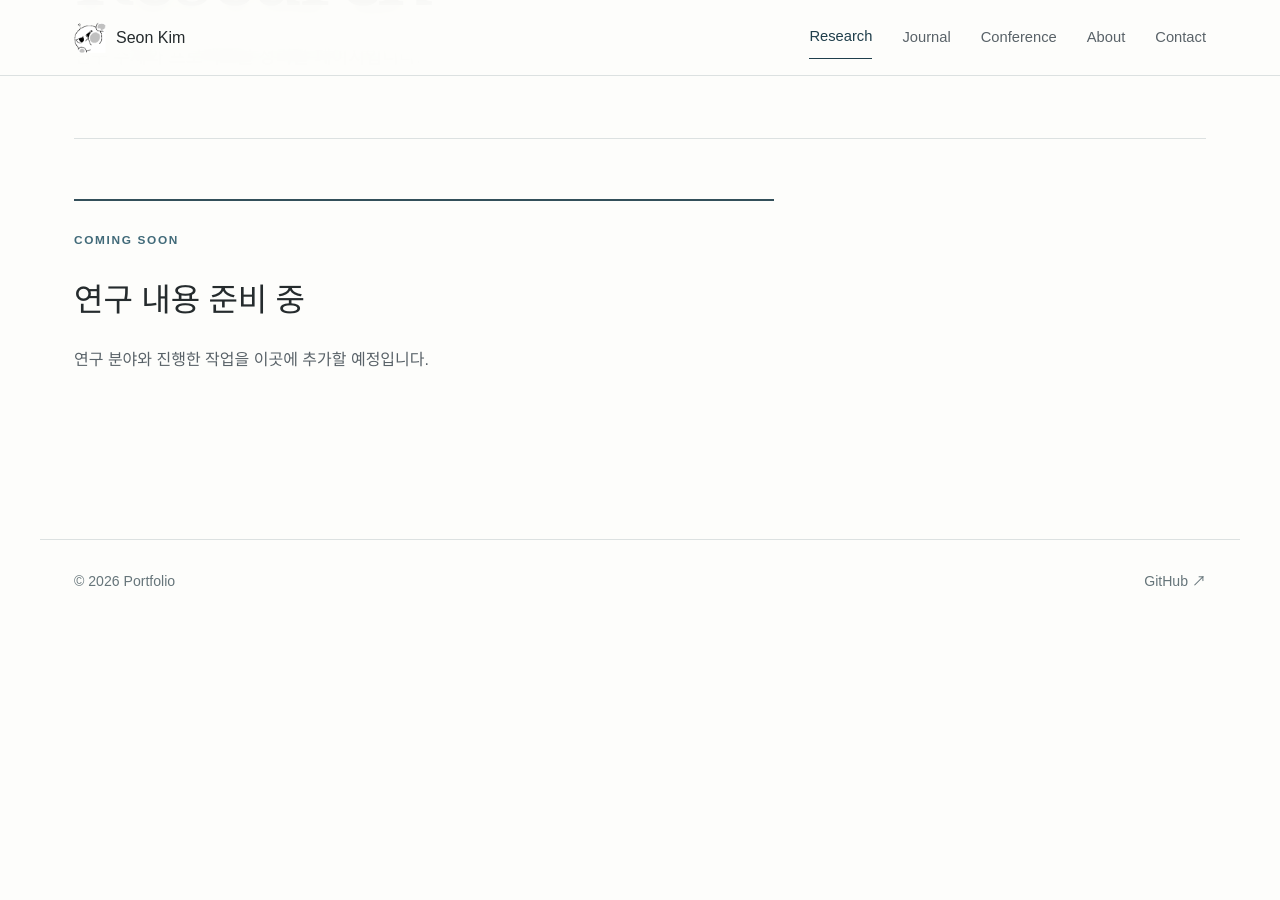
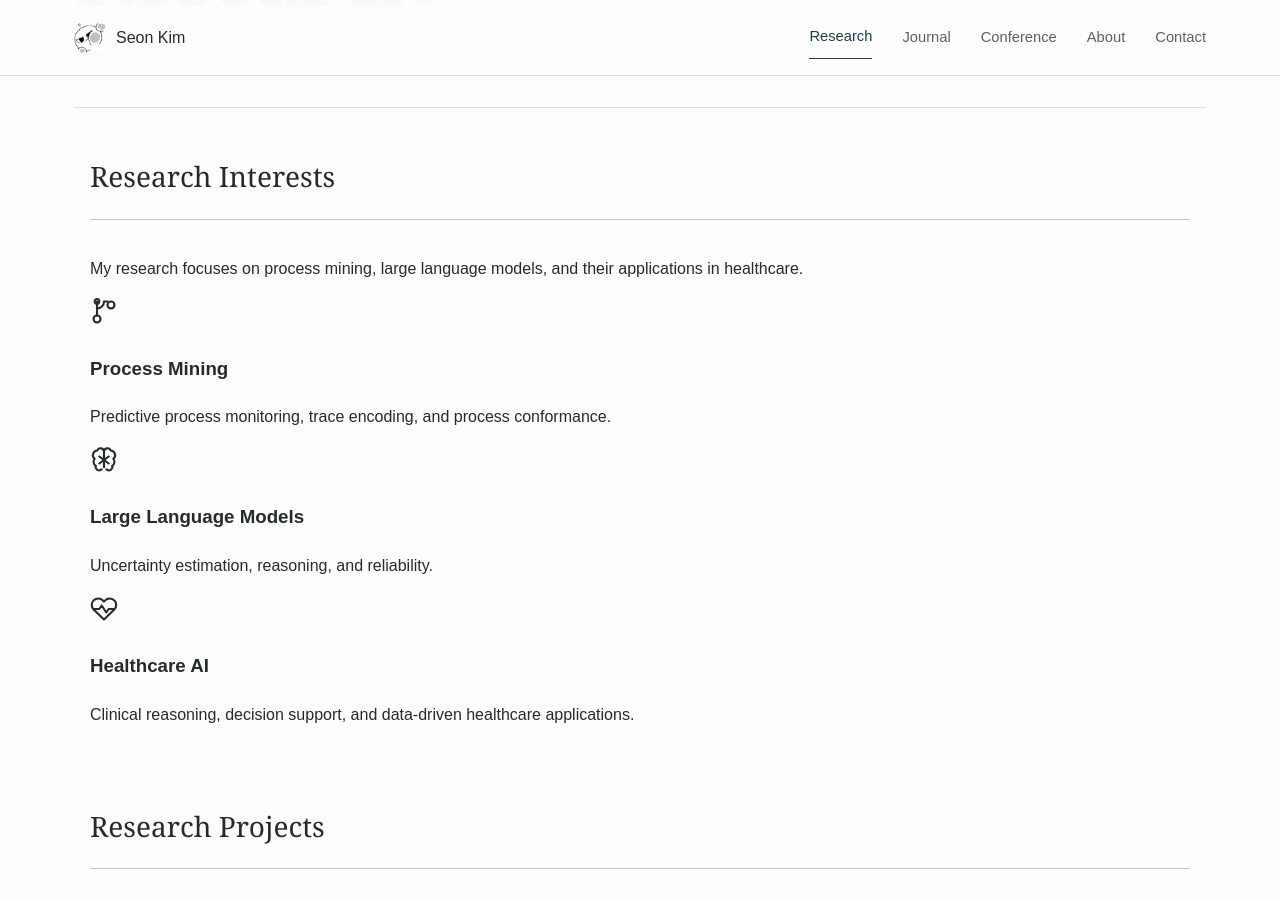
Before and after one commit to KSO012/KSO012.github.io, a Jekyll site: the page built from research.md, in a window 1280 px wide and 900 px high, scrolled down 305 px. Built offline with Jekyll 4.4.1, drawn with Linux system fonts in a browser that asks for light colours; before the commit the page ends 944 px from its top, so only the background shows below that; some of the changed text lies outside the part shown.

Commit message:
Update research.md

```diff
--- a/research.md
+++ b/research.md
@@ -4,5 +4,228 @@ title: Research
 nav: research
 permalink: /research/
 ---
-<section class="page-intro"><div class="eyebrow">RESEARCH</div><h1>Research</h1><p>연구 주제와 프로젝트를 정리할 페이지입니다.</p></section>
-<div class="project-card"><span class="eyebrow">COMING SOON</span><h2>연구 내용 준비 중</h2><p>연구 분야와 진행한 작업을 이곳에 추가할 예정입니다.</p></div>
+
+<!-- Common Page Header -->
+<section class="page-intro">
+  <div class="eyebrow">RESEARCH</div>
+  <h1>Research</h1>
+</section>
+
+<div class="journal-page">
+
+  <!-- =================================
+       RESEARCH INTERESTS
+  ================================= -->
+
+  <section class="journal-section">
+
+    <div class="journal-section-header">
+      <h2>Research Interests</h2>
+    </div>
+
+    <p class="research-intro">
+      My research focuses on process mining, large language
+      models, and their applications in healthcare.
+    </p>
+
+    <div class="research-interests">
+
+      <!-- Process Mining -->
+      <div class="research-interest">
+
+        <div class="research-interest-icon">
+          <svg width="28" height="28" viewBox="0 0 24 24"
+               fill="none" stroke="currentColor"
+               stroke-width="1.8" stroke-linecap="round"
+               stroke-linejoin="round" aria-hidden="true">
+            <path d="M6 3v12"/>
+            <circle cx="6" cy="3" r="2"/>
+            <circle cx="6" cy="18" r="3"/>
+            <circle cx="18" cy="6" r="3"/>
+            <path d="M6 9a6 6 0 0 0 6-6h3"/>
+          </svg>
+        </div>
+
+        <h3>Process Mining</h3>
+
+        <p>
+          Predictive process monitoring, trace encoding,
+          and process conformance.
+        </p>
+
+      </div>
+
+
+      <!-- Large Language Models -->
+      <div class="research-interest">
+
+        <div class="research-interest-icon">
+          <svg width="28" height="28" viewBox="0 0 24 24"
+               fill="none" stroke="currentColor"
+               stroke-width="1.8" stroke-linecap="round"
+               stroke-linejoin="round" aria-hidden="true">
+            <path d="M12 18V5a3 3 0 0 0-5.8-1.1A4 4 0 0 0 4 11
+                     a4 4 0 0 0 1 6 3 3 0 0 0 5 3"/>
+            <path d="M12 18V5a3 3 0 0 1 5.8-1.1A4 4 0 0 1 20 11
+                     a4 4 0 0 1-1 6 3 3 0 0 1-5 3"/>
+            <path d="M8 9l4 3 4-3M8 15l4-3 4 3"/>
+          </svg>
+        </div>
+
+        <h3>Large Language Models</h3>
+
+        <p>
+          Uncertainty estimation, reasoning,
+          and reliability.
+        </p>
+
+      </div>
+
+
+      <!-- Healthcare AI -->
+      <div class="research-interest">
+
+        <div class="research-interest-icon">
+          <svg width="28" height="28" viewBox="0 0 24 24"
+               fill="none" stroke="currentColor"
+               stroke-width="1.8" stroke-linecap="round"
+               stroke-linejoin="round" aria-hidden="true">
+            <path d="M20.8 4.6a5.5 5.5 0 0 0-7.8 0L12 5.7
+                     l-1.1-1.1a5.5 5.5 0 0 0-7.8 7.8L12 21
+                     l8.8-8.6a5.5 5.5 0 0 0 0-7.8Z"/>
+            <path d="M3.5 12H8l2-3 4 6 2-3h4.5"/>
+          </svg>
+        </div>
+
+        <h3>Healthcare AI</h3>
+
+        <p>
+          Clinical reasoning, decision support,
+          and data-driven healthcare applications.
+        </p>
+
+      </div>
+
+    </div>
+
+  </section>
+
+
+  <!-- =================================
+       RESEARCH PROJECTS
+  ================================= -->
+
+  <section class="journal-section">
+
+    <div class="journal-section-header">
+      <h2>Research Projects</h2>
+    </div>
+
+    <div class="research-projects">
+
+      <!-- Project 1 -->
+      <article class="research-project">
+
+        <div class="research-project-label">
+          01 / SELECTED RESEARCH
+        </div>
+
+        <h3>
+          Uncertainty Meets Conformance:
+          A Process Mining-based Multi-Objective Evaluation
+          for Clinical Reasoning using LLMs
+        </h3>
+
+        <p>
+          Evaluating LLM-based clinical reasoning
+          through uncertainty estimation,
+          process conformance, and
+          multi-objective analysis.
+        </p>
+
+        <div class="research-tags">
+          <span>LLM</span>
+          <span>Uncertainty</span>
+          <span>Process Mining</span>
+        </div>
+
+        <a class="research-project-link"
+           href="{{ '/conference/' | relative_url }}">
+          Related conference paper ↗
+        </a>
+
+      </article>
+
+
+      <!-- Project 2 -->
+      <article class="research-project">
+
+        <div class="research-project-label">
+          02 / SELECTED RESEARCH
+        </div>
+
+        <h3>
+          A Comparative Analysis of Trace Encoding Methods
+          for Next Activity Predictive Process Monitoring
+        </h3>
+
+        <p>
+          Comparing trace encoding methods for
+          next activity prediction across
+          different process event logs
+          and machine learning classifiers.
+        </p>
+
+        <div class="research-tags">
+          <span>Process Mining</span>
+          <span>Machine Learning</span>
+          <span>Predictive Monitoring</span>
+        </div>
+
+        <a class="research-project-link"
+           href="{{ '/conference/' | relative_url }}">
+          Related conference paper ↗
+        </a>
+
+      </article>
+
+    </div>
+
+  </section>
+
+
+  <!-- =================================
+       RESEARCH OUTPUTS
+  ================================= -->
+
+  <section class="journal-section">
+
+    <div class="journal-section-header">
+      <h2>Research Outputs</h2>
+    </div>
+
+    <div class="research-outputs">
+
+      <!-- Journal -->
+      <a class="research-output"
+         href="{{ '/journal/' | relative_url }}">
+
+        <span>Journal Publications</span>
+        <span class="research-output-arrow">↗</span>
+
+      </a>
+
+      <!-- Conference -->
+      <a class="research-output"
+         href="{{ '/conference/' | relative_url }}">
+
+        <span>Conference Publications</span>
+        <span class="research-output-arrow">↗</span>
+
+      </a>
+
+    </div>
+
+  </section>
+
+</div>
```
